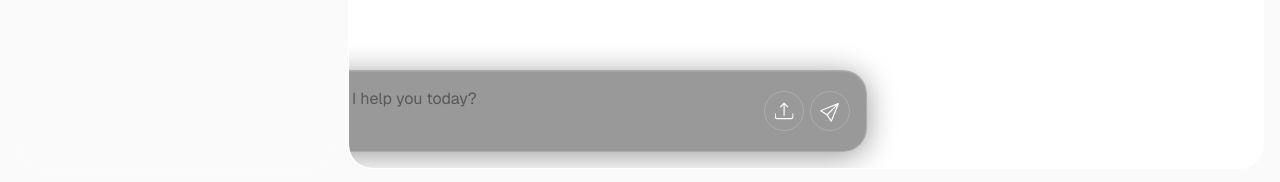
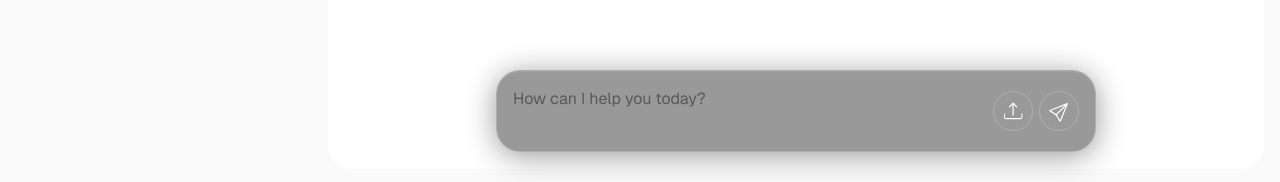
Before and after one commit to ArmaanAmoli/ai-document-qna-rag-app, a Next.js app: page /chat in a window 1280 px wide. Shown: the part 615-797 px from the top of the page. Built offline with nearby package versions, Linux system fonts and the light colour scheme; no server answers.

Commit message:
adding chat id dynamic rout

```diff
--- a/src/app/api/upload/route.ts
+++ b/src/app/api/upload/route.ts
@@ -1,10 +1,10 @@
 import { writeFile , mkdir } from "fs/promises";
 import { NextRequest, NextResponse } from "next/server";
 import { join, extname, basename } from "path";
-import { extractText } from "@/lib/extract-text";
+import { extractText } from "@/lib/text_utils/extract-text";
 import { PDFData } from "@/types";
 import { createId } from "@paralleldrive/cuid2";
-import { insertDocInDatabase } from "@/lib/insert-doc-in-database";
+import { insertDocInDatabase } from "@/lib/text_utils/insert-doc-in-database";
 
 export async function POST(req: NextRequest) {
     try {
@@ -59,3 +59,5 @@ export async function POST(req: NextRequest) {
         return NextResponse.json({ success: false , error: 'Server error saving file' }, { status: 500 });
     }
 }
+
+//after running upload doc we want to redirect the use to a new chat path with chat id
--- /dev/null
+++ b/src/app/chat/[id]/page.tsx
@@ -0,0 +1,37 @@
+"use client";
+import { MessageBox, MessageBoxBot } from "@/components/ChatMessageBox";
+import { Message } from "@/types/componentProps.types";
+import { Prompt } from "@/components/promptBox";
+import { JSX, useState, use } from "react";
+import ChatWindow from "@/components/ChatWindow";
+
+export default function Chat({ params, }: { params: Promise<{ id: string }> }) {
+  const chatId = use(params).id;
+
+  /**
+   USE EFFECT TO FETCH CHAT MESSAGES FROM DB.
+   */
+
+  console.log(chatId);
+  const [messagesArray, setMessagesArray] = useState<Message[]>([])
+
+  const [prompt, setPrompt] = useState("");
+  const [file, setFile] = useState<File | null>(null);
+
+  return (
+    <ChatWindow prompt={prompt} setPrompt={setPrompt} file={file} setFile={setFile} messagesArray={messagesArray} setMessagesArray={setMessagesArray}>
+      <div className="w-full flex flex-col gap-4">
+        {/* {<MessageBox message={"hi their"} />
+          <MessageBoxBot message={"This **will** be parsed as Markdown."} />} */
+          messagesArray.map((value, index) => {
+            return (
+              <div className="w-full flex flex-col gap-4" key={index}>
+                {value.role === 'user' && <MessageBox message={value.content} key={index} />}
+                {value.role === 'agent' && <MessageBoxBot message={value.content} key={index} />}
+              </div>)
+          })
+        }
+      </div>
+    </ChatWindow>
+  );
+}
--- a/src/app/chat/page.tsx
+++ b/src/app/chat/page.tsx
@@ -1,41 +1,17 @@
 "use client";
-import { MessageBox, MessageBoxBot } from "@/components/ChatMessageBox";
+import ChatWindow from "@/components/ChatWindow";
 import { Message } from "@/types/componentProps.types";
-import { Prompt } from "@/components/promptBox";
-import { JSX, useState } from "react";
+import { useState } from "react";
 
-export default function Chat() {
+export default function ChatDefaut() {
+    const [messagesArray, setMessagesArray] = useState<Message[]>([])
 
-  const [messagesArray, setMessagesArray] = useState<Message[]>([])
+    const [prompt, setPrompt] = useState("");
+    const [file, setFile] = useState<File | null>(null);
 
-  const [prompt, setPrompt] = useState("");
-  const [file, setFile] = useState<File | null>(null);
-
-  return (
-    <div className="flex flex-row h-screen gap-3 items-center justify-center bg-zinc-50 font-sans justify-start dark:bg-black p-4 ">
-
-      <div className="flex flex-col flex-1 max-w-xs border border-white/15 h-full py-8 px-8 rounded-3xl min-w-[300px]">Chat History</div>
-
-      <main className="relative flex flex-1 w-full h-full flex-col items-center
-      justify-between py-4 px-24 bg-white dark:bg-black sm:items-start border
-      rounded-3xl border-white/15 min-w-[800px] overflow-y-scroll">
-
-        <div className="w-full flex flex-col gap-4">
-          {/* {<MessageBox message={"hi their"} />
-          <MessageBoxBot message={"This **will** be parsed as Markdown."} />} */
-            messagesArray.map((value, index) => {
-              return (
-                <div className="w-full flex flex-col gap-4" key={index}>
-                  {value.role === 'user' && <MessageBox message={value.content} key={index} />}
-                  {value.role === 'agent' && <MessageBoxBot message={value.content} key={index} />}
-                </div>)
-            })
-          }
-        </div>
-
-        <Prompt prompt={prompt} setPrompt={setPrompt} file={file} setFile={setFile} messagesArray={messagesArray} setMessagesArray={setMessagesArray} />
-
-      </main>
-    </div>
-  );
+    return (
+        <ChatWindow prompt={prompt} setPrompt={setPrompt} file={file} setFile={setFile} messagesArray={messagesArray} setMessagesArray={setMessagesArray}>
+            <></>
+        </ChatWindow>
+    );
 }
--- /dev/null
+++ b/src/components/ChatWindow.tsx
@@ -0,0 +1,31 @@
+import { Prompt } from "./promptBox"
+import React, {useState } from "react";
+import { Message , ChatWindowComponentInterface } from "@/types/componentProps.types";
+
+
+export default function ChatWindow(chats:ChatWindowComponentInterface) {
+    return (
+        <>
+            <div className="flex h-screen gap-3 items-center justify-center bg-zinc-50 font-sans justify-start dark:bg-black p-4 ">
+
+                <div className="flex flex-col max-w-xs border border-white/15 h-full py-8 px-8 rounded-3xl min-w-[300px]">Chat History</div>
+
+                <main className="relative flex flex-1 h-full flex-col items-center
+                  justify-center py-4 px-24 bg-white dark:bg-black sm:items-start border
+                  rounded-3xl border-white/15 min-w-[800px]">
+
+                    {chats.children}
+                    <div className="absolute bottom-4 left-0 right-0 mx-auto flex justify-center items-center w-full max-w-2xl px-4">
+                        <Prompt prompt={chats.prompt}
+                        setPrompt={chats.setPrompt}
+                        file={chats.file}
+                        setFile={chats.setFile}
+                        messagesArray={chats.messagesArray}
+                        setMessagesArray={chats.setMessagesArray} />
+                    </div>
+
+                </main>
+            </div>
+        </>
+    )
+}
--- a/src/components/promptBox.tsx
+++ b/src/components/promptBox.tsx
@@ -67,7 +67,7 @@ export function Prompt(props: MessagePropInterface) {
         }
     }
     return (
-        <div className="absolute sticky bottom-0 -translate-x-1/2 z-10 shadow-[0_4px_30px_rgba(0,0,0,0.4),_inset_0_1px_1px_rgba(255,255,255,0.1)]
+        <div className="z-10 shadow-[0_4px_30px_rgba(0,0,0,0.4),_inset_0_1px_1px_rgba(255,255,255,0.1)]
         left-1/2 w-[600px] min-h-[54px] max-h-[100px] border border-white/20 rounded-3xl px-4 py-4 flex items-center gap-1.5
         bg-black/40 backdrop-blur-md">
 
@@ -99,7 +99,7 @@ export function Prompt(props: MessagePropInterface) {
                 onClick={() => fileInputRef.current != null ? fileInputRef.current.click() : null}
             >
                 <img
-                    src="./icons/upload.svg"
+                    src="/icons/upload.svg"
                     className="w-6/12 h-6/12 object-contain -translate-x-[0.4px] -translate-y-[.5px]"
                     alt="Send"
                 />
@@ -111,7 +111,7 @@ export function Prompt(props: MessagePropInterface) {
                 }}
                 className="h-10 w-10 border border-white/20 rounded-full flex justify-center items-center overflow-hidden hover:bg-white/20 hover:transition">
                 <img
-                    src="./icons/send.svg"
+                    src="/icons/send.svg"
                     className="w-6/12 h-6/12 object-contain -translate-x-[1px] translate-y-[1px]"
                     alt="Send"
                 />
--- a/src/types/componentProps.types.ts
+++ b/src/types/componentProps.types.ts
@@ -1,6 +1,6 @@
 "use client";
 
-import { useState, Dispatch , SetStateAction } from "react";
+import React, { useState, Dispatch , SetStateAction } from "react";
 
 export interface MessagePropInterface{
     prompt:string;
@@ -9,6 +9,10 @@ export interface MessagePropInterface{
     setFile: Dispatch<SetStateAction<File|null>>;
     messagesArray:Message[],
     setMessagesArray:Dispatch<SetStateAction<Message[]>>;
+}
+
+export interface ChatWindowComponentInterface extends MessagePropInterface{
+    children: React.ReactNode;
 }
 
 export interface UploadedFile{
```
